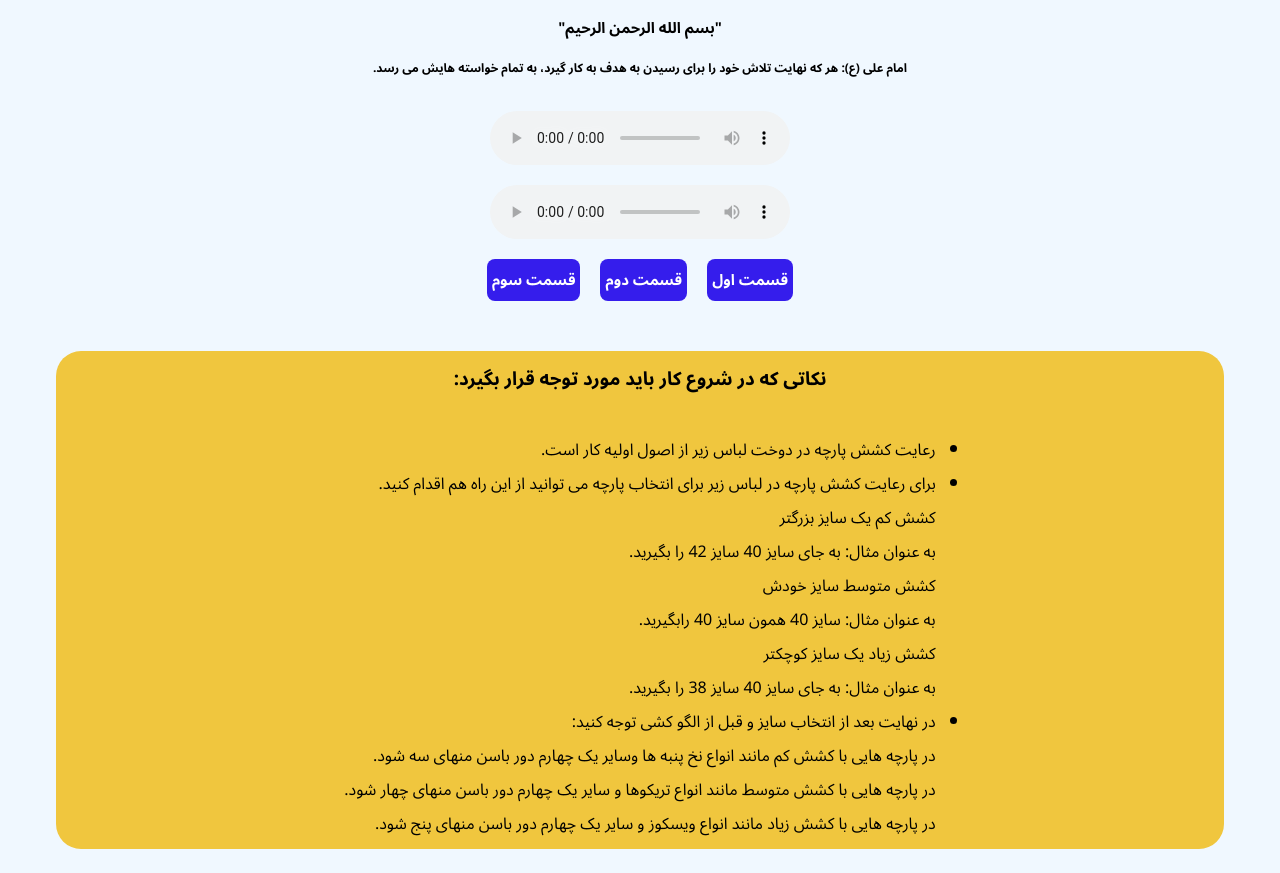
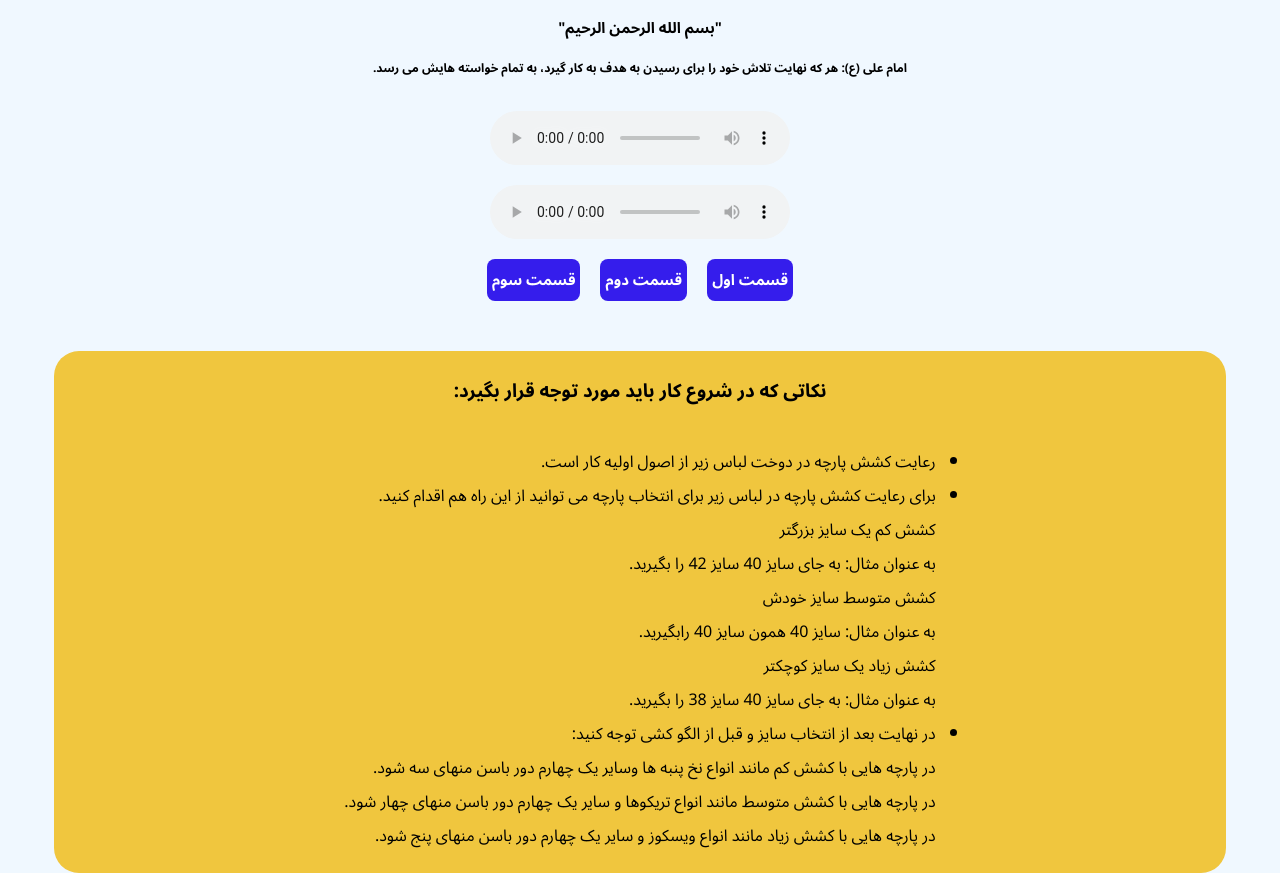
Before and after one commit to khayatiMino/01, a plain HTML site: page 01.html in a window 1280 px wide. Shown: the top 873 px of the page. Drawn offline with Linux system fonts and the light colour scheme; a web font is replaced by a local one.

Commit message:
i dont fucking know.

```diff
--- a/01.css
+++ b/01.css
@@ -100,7 +100,7 @@ tr {
 
 .vvvb {
     margin: 40px;
-    padding: 8px;
+    padding: 20px 10px;
     display: flex;
     flex-direction: column;
     align-items: center;
```
